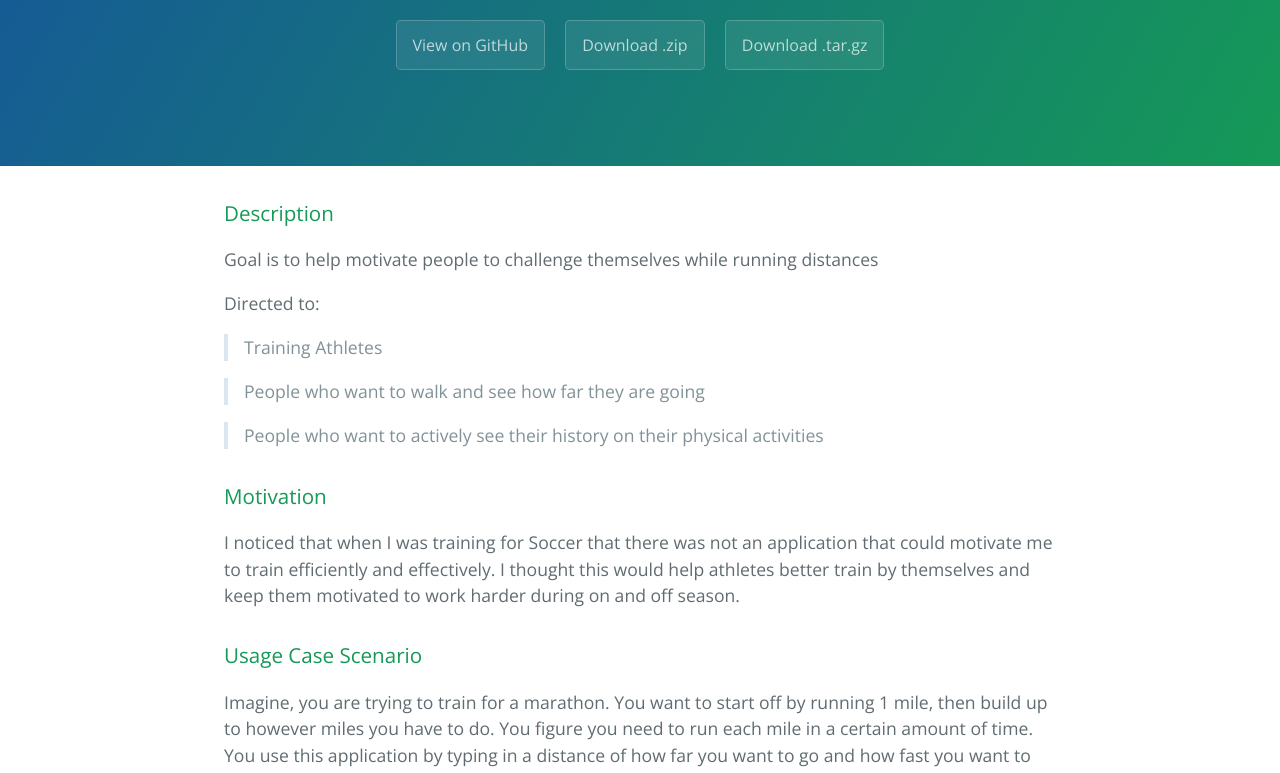
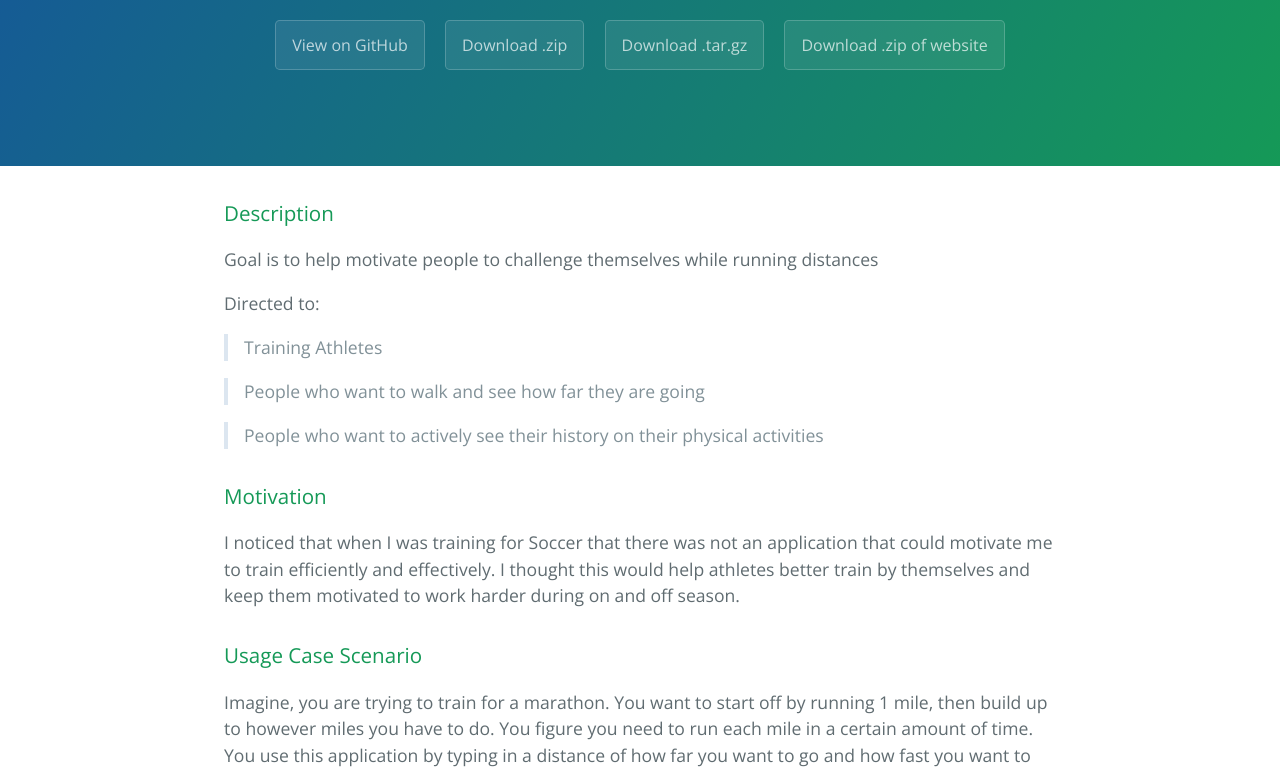
Before and after one commit to alambley/RunTrak, a plain HTML site: page index.html in a window 1280 px wide. Shown: the part 170-943 px from the top of the page. Drawn offline with nearby package versions, Linux system fonts and the light colour scheme.

Commit message:
added button to website zip

```diff
--- a/index.html
+++ b/index.html
@@ -16,6 +16,7 @@
       <a href="https://github.com/alambley/RunTrak" class="btn">View on GitHub</a>
       <a href="https://github.com/alambley/RunTrak/zipball/master" class="btn">Download .zip</a>
       <a href="https://github.com/alambley/RunTrak/tarball/master" class="btn">Download .tar.gz</a>
+      <a href="https://github.com/alambley/RunTrak/archive/gh-pages.zip" class="btn"> Download .zip of website</a>
     </section>
 
     <section class="main-content">
```
